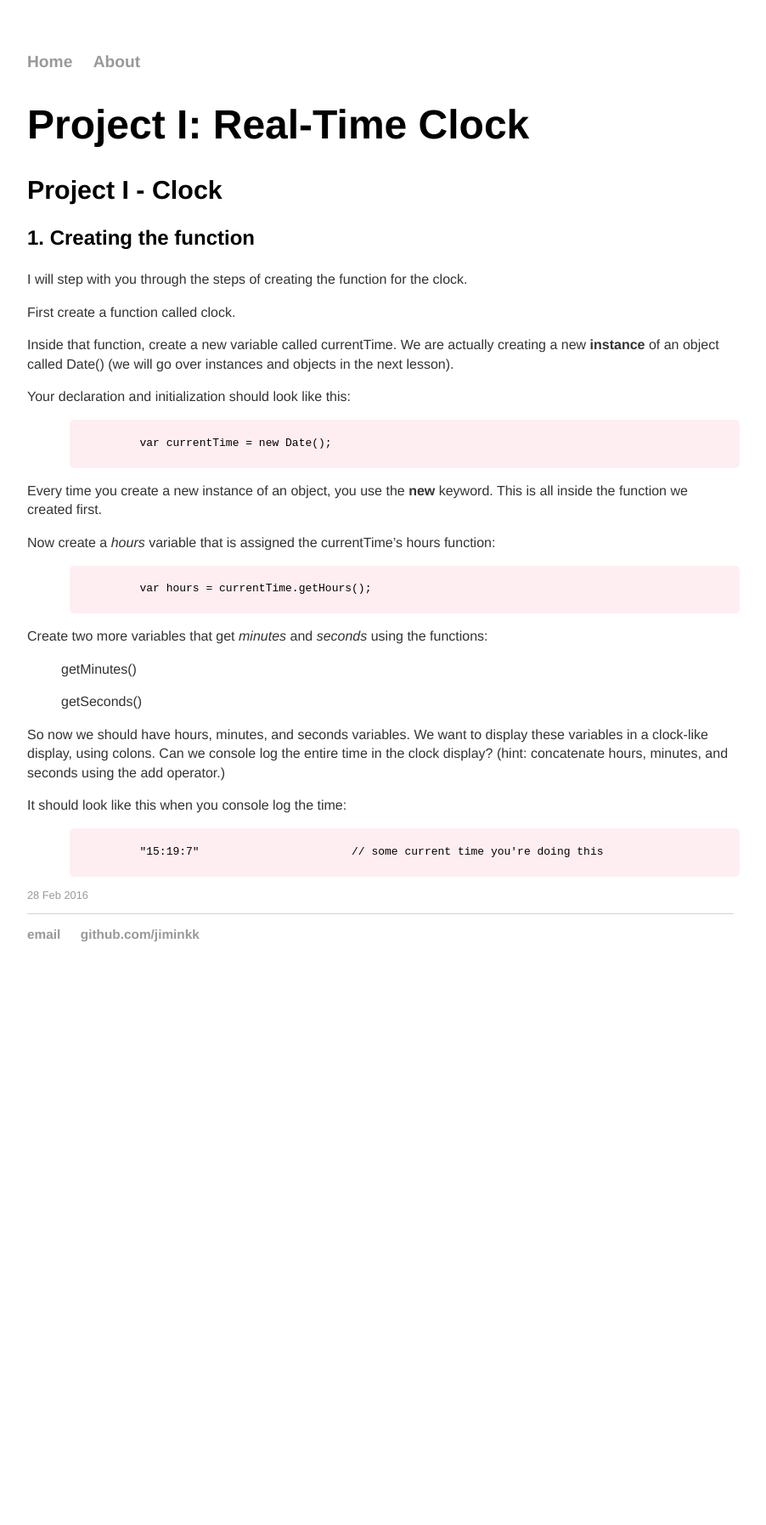
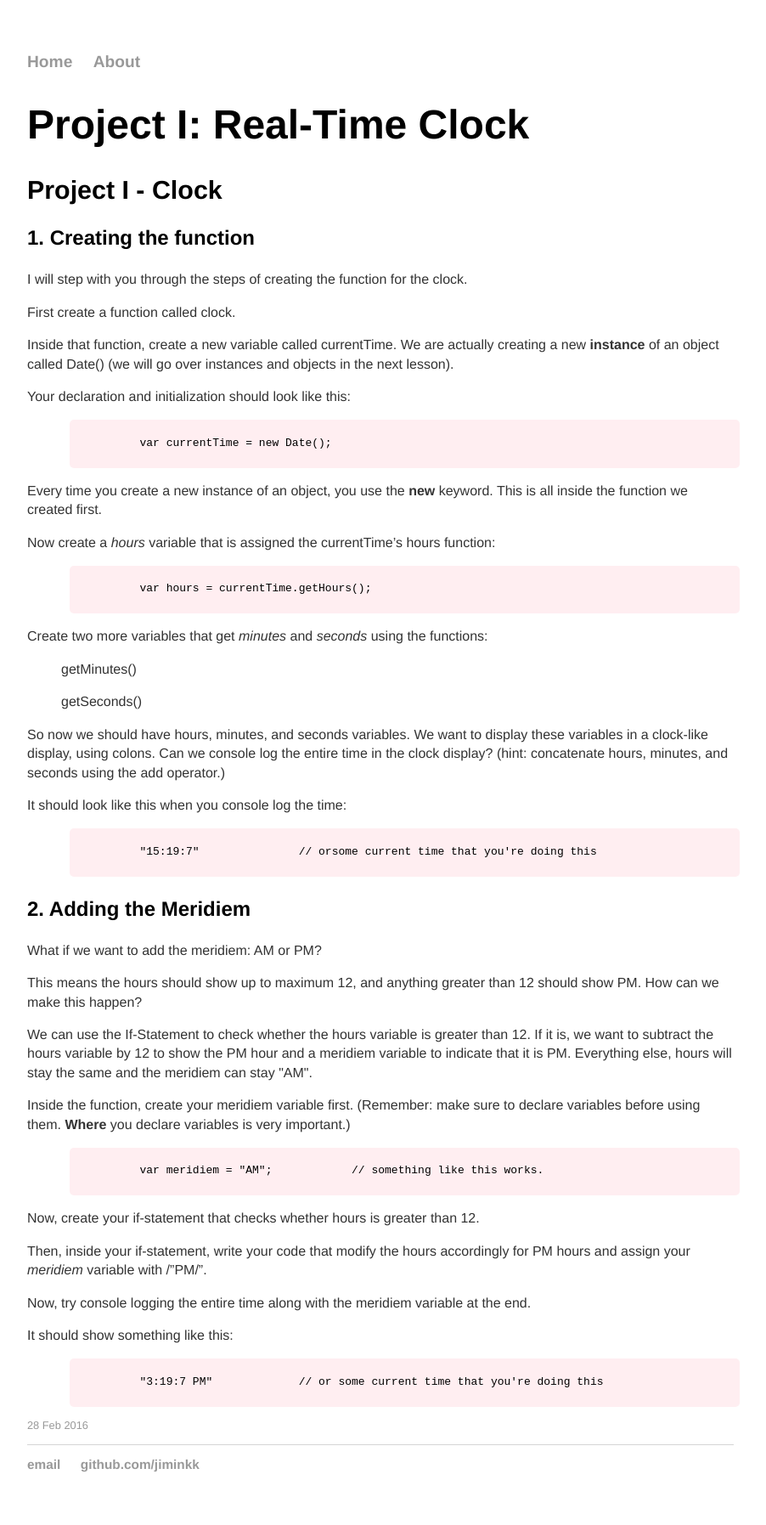
Before and after one commit to jiminkk/gwc-curriculum, a Jekyll site: the page built from _posts/2016-02-28-clock.md, in a window 1280 px wide. Shown: the whole page at 85% size, without its empty margins (192-1094 px from the left). Built offline with Jekyll 4.4.1, drawn with Linux system fonts in a browser that asks for light colours; before the commit the page ends 1171 px from its top, so only the background shows below that.

Commit message:
updated clock

```diff
--- a/_posts/2016-02-28-clock.md
+++ b/_posts/2016-02-28-clock.md
@@ -39,5 +39,32 @@ So now we should have hours, minutes, and seconds variables. We want to display
 It should look like this when you console log the time:
 
 <pre><code>
-	"15:19:7"			// some current time you're doing this
+	"15:19:7"		// orsome current time that you're doing this
 </code></pre>
+
+
+### 2. Adding the Meridiem
+
+What if we want to add the meridiem: AM or PM?
+
+This means the hours should show up to maximum 12, and anything greater than 12 should show PM. How can we make this happen?
+
+We can use the If-Statement to check whether the hours variable is greater than 12. If it is, we want to subtract the hours variable by 12 to show the PM hour and a meridiem variable to indicate that it is PM. Everything else, hours will stay the same and the meridiem can stay \"AM\".
+
+Inside the function, create your meridiem variable first. (Remember: make sure to declare variables before using them. **Where** you declare variables is very important.)
+
+<pre><code>
+	var meridiem = "AM";		// something like this works.
+</code></pre>
+
+Now, create your if-statement that checks whether hours is greater than 12.
+
+Then, inside your if-statement, write your code that modify the hours accordingly for PM hours and assign your *meridiem* variable with /"PM/".
+
+Now, try console logging the entire time along with the meridiem variable at the end.
+
+It should show something like this:
+
+<pre><code>
+	"3:19:7 PM"		// or some current time that you're doing this
+</code></pre>
```
